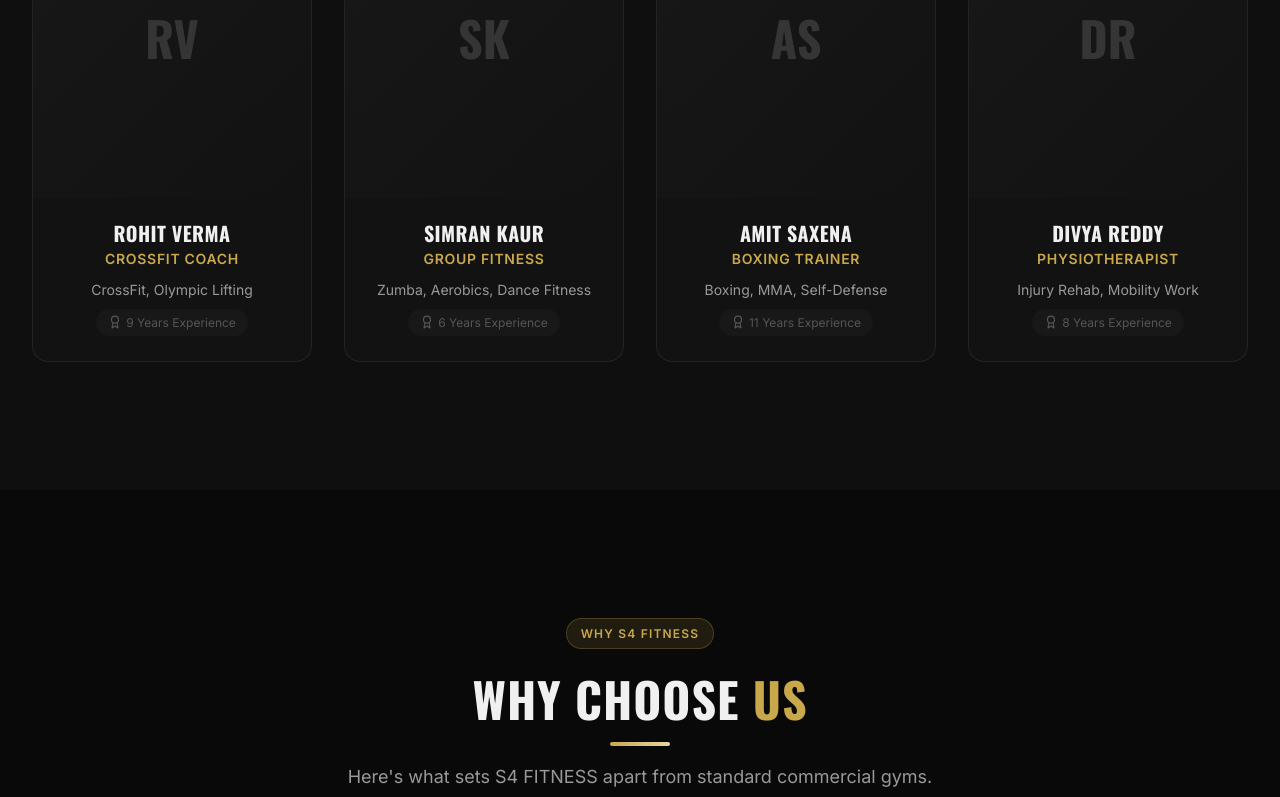
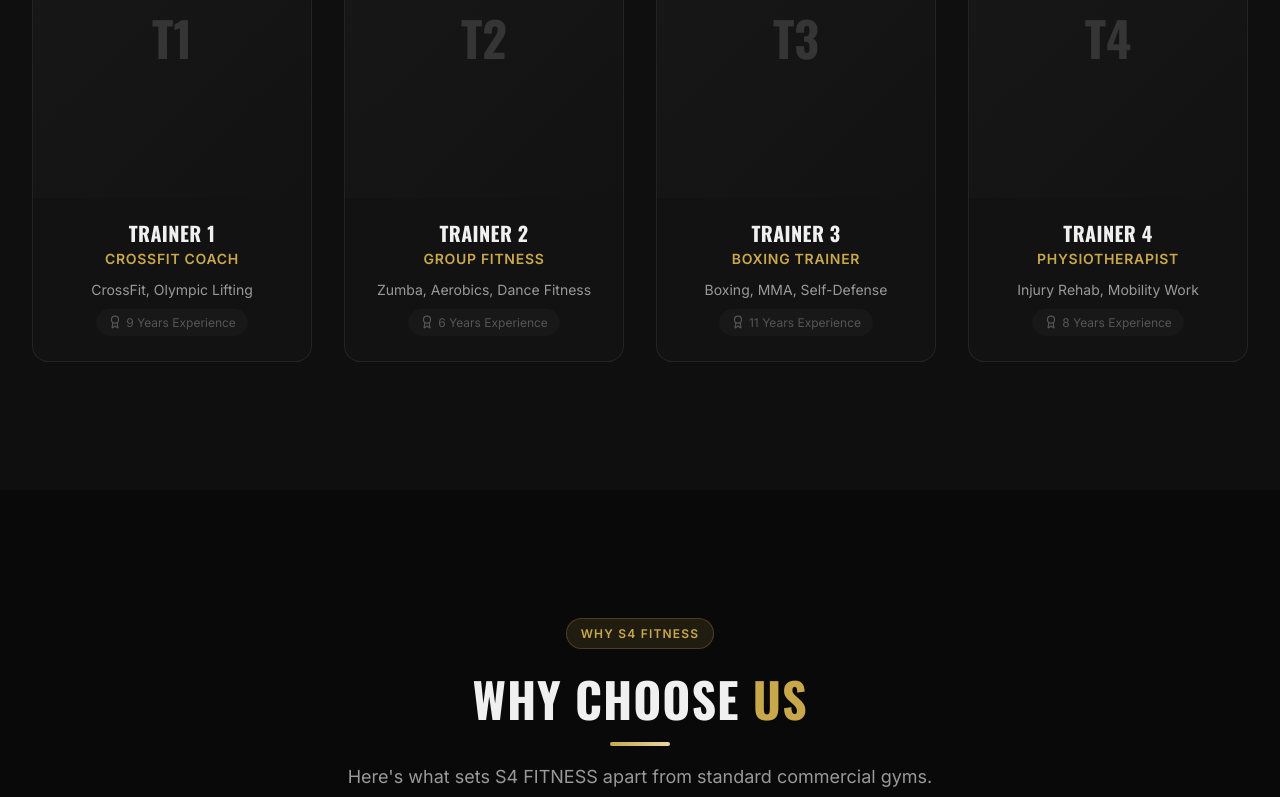
Before and after one commit to codzyweb-code/gym, a React (Vite) app: page /about in a window 1280 px wide. Shown: the part 4209-5006 px from the top of the page. Built offline with nearby package versions, Linux system fonts and the light colour scheme.

Commit message:
Update remaining trainer names to placeholders

```diff
--- a/src/pages/About.jsx
+++ b/src/pages/About.jsx
@@ -23,10 +23,10 @@ const allTrainers = [
   { name: 'Bibin', role: 'Functional Coach', specialization: 'Crossfit, Mobility', experience: 6, instagram: '#' },
   { name: 'Shyam', role: 'HIIT Specialist', specialization: 'Fat Loss, HIIT, Functional Training', experience: 5, instagram: '#' },
   { name: 'Arjun', role: 'Nutritionist', specialization: 'Sports Nutrition, Meal Planning', experience: 4, instagram: '#' },
-  { name: 'Rohit Verma', role: 'CrossFit Coach', specialization: 'CrossFit, Olympic Lifting', experience: 9, instagram: '#' },
-  { name: 'Simran Kaur', role: 'Group Fitness', specialization: 'Zumba, Aerobics, Dance Fitness', experience: 6, instagram: '#' },
-  { name: 'Amit Saxena', role: 'Boxing Trainer', specialization: 'Boxing, MMA, Self-Defense', experience: 11, instagram: '#' },
-  { name: 'Divya Reddy', role: 'Physiotherapist', specialization: 'Injury Rehab, Mobility Work', experience: 8, instagram: '#' },
+  { name: 'Trainer 1', role: 'CrossFit Coach', specialization: 'CrossFit, Olympic Lifting', experience: 9, instagram: '#' },
+  { name: 'Trainer 2', role: 'Group Fitness', specialization: 'Zumba, Aerobics, Dance Fitness', experience: 6, instagram: '#' },
+  { name: 'Trainer 3', role: 'Boxing Trainer', specialization: 'Boxing, MMA, Self-Defense', experience: 11, instagram: '#' },
+  { name: 'Trainer 4', role: 'Physiotherapist', specialization: 'Injury Rehab, Mobility Work', experience: 8, instagram: '#' },
 ]
 
 export default function About() {
```
